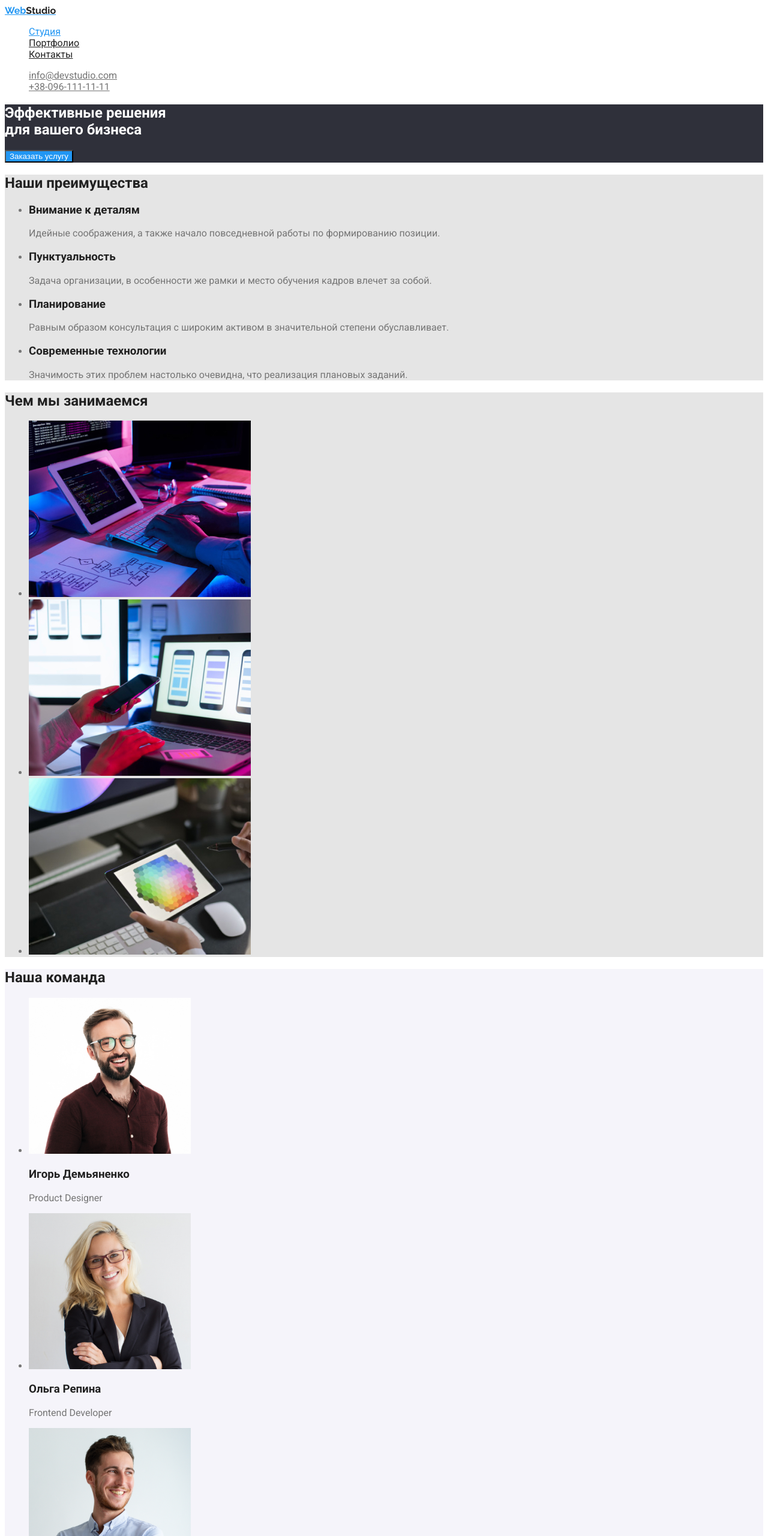
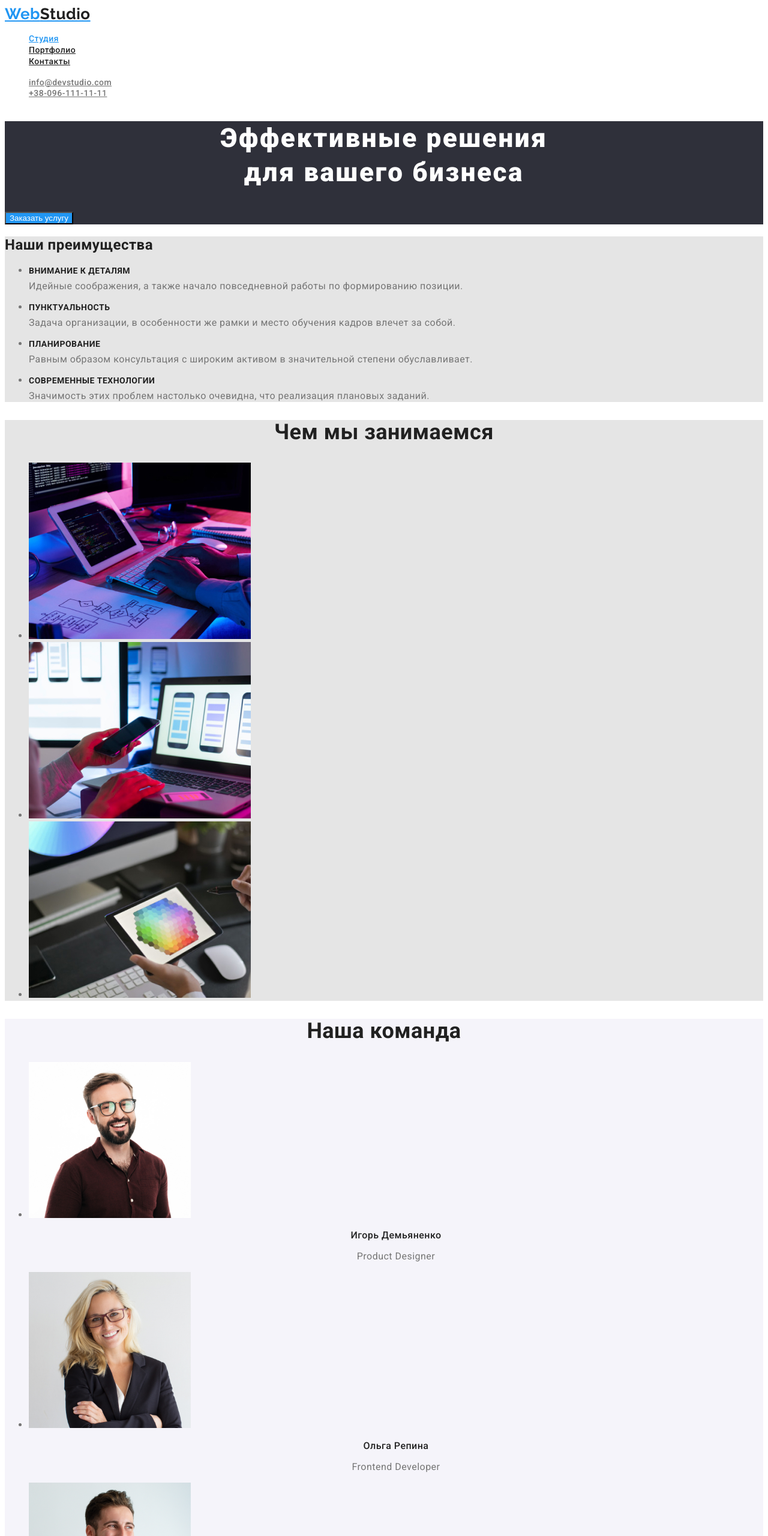
Before and after one commit to Shapikk/goit-markup-hw-02, a plain HTML site: page index.html in a window 1280 px wide. Shown: the top 2560 px of the page at 60% size. Drawn offline with Linux system fonts and the light colour scheme.

Commit message:
Initial commit

```diff
--- a/css/styles.css
+++ b/css/styles.css
@@ -7,17 +7,25 @@ body {
   color: var(--primery-text-color);
   background-color: #ffffff;
   font-family: Roboto, sans-serif;
+  letter-spacing: 0.03em;
+  font-size: 16px;
+  line-height: 1.18;
 }
 h2,
 h3 {
   color: var(--title-text-color);
 }
+
 .list {
   list-style: none;
 }
 .logo {
   color: var(--address-color);
+
   font-family: Raleway, cursive;
+  font-weight: bold;
+  font-size: 26px;
+  line-height: 1.19;
 }
 span.studio {
   color: var(--title-text-color);
@@ -25,6 +33,11 @@ span.studio {
 /*Переходы на страницы*/
 .site-nav .link {
   color: var(--title-text-color);
+
+  font-style: normal;
+  font-weight: 500;
+  font-size: 14px;
+  line-height: 1.14;
 }
 .site-nav .link:hover,
 .site-nav .link:focus {
@@ -35,6 +48,10 @@ span.studio {
 }
 .auth-nav .link {
   color: var(--primery-text-color);
+
+  font-weight: 500;
+  font-size: 14px;
+  line-height: 1.14;
 }
 .auth-nav .link:hover,
 .auth-nav .link:focus {
@@ -46,15 +63,42 @@ span.studio {
 }
 .hero-title {
   color: #ffffff;
+  font-weight: 900;
+  font-size: 44px;
+  line-height: 1.3;
+  text-align: center;
+  letter-spacing: 0.06em;
 }
 /* Секция 2,3 */
 .section-title {
   background-color: #e5e5e5;
 }
-
+.site-name {
+  font-weight: bold;
+  font-size: 14px;
+  line-height: 1.14px;
+  text-transform: uppercase;
+}
 /* Секция 4  */
 .section-com {
   background-color: #f5f4fa;
+}
+.site-names {
+  font-weight: 500;
+  font-size: 16px;
+  line-height: 1.18;
+  text-align: center;
+}
+.site-job {
+  font-size: 16px;
+  line-height: 1.18;
+  text-align: center;
+}
+.site-htwo {
+  font-weight: bold;
+  font-size: 36px;
+  line-height: 1.16;
+  text-align: center;
 }
 /* Footer*/
 .footer-site {
@@ -77,9 +121,17 @@ span.studio-two {
 .button {
   background-color: var(--address-color);
   color: #ffffff;
+  cursor: pointer;
 }
 /* Потрфолио кнопки  */
 .button.secondary {
   color: var(--title-text-color);
   background-color: #f5f4fa;
+  cursor: pointer;
 }
+.port-name {
+  font-weight: bold;
+  font-size: 18px;
+  line-height: 2;
+  letter-spacing: 0.06em;
+}
--- a/index.html
+++ b/index.html
@@ -39,22 +39,22 @@
     <h2>Наши преимущества</h2>
     <ul class="site-list">
 <li>
-    <h3>Внимание к деталям</h3>
+    <h3 class="site-name">Внимание к деталям</h3>
     <p>Идейные соображения,
     а также начало повседневной работы по формированию позиции.</p>
 </li>
 <li>
-    <h3>Пунктуальность</h3>
+    <h3 class="site-name">Пунктуальность</h3>
     <p>Задача организации, в особенности
     же рамки и место обучения кадров влечет за собой.</p>
 </li>
 <li>
-    <h3>Планирование</h3>
+    <h3 class="site-name">Планирование</h3>
     <p>Равным образом консультация
     с широким активом в значительной степени обуславливает.</p>
 </li>
 <li>
-    <h3>Современные технологии</h3>
+    <h3 class="site-name">Современные технологии</h3>
     <p>Значимость этих проблем настолько
        очевидна, что реализация плановых заданий.</p>
 </li>
@@ -62,7 +62,7 @@
 </section>
 <!--Секция 3-->
 <section class="section-title">
-<h2>Чем мы занимаемся</h2>
+<h2 class="site-htwo">Чем мы занимаемся</h2>
 <ul class="site-img">
     <li><img src= "./images/img—копия.jpg" alt="набор текста на планшете" width="370" height="294"></li>
     <li><img src= "./images/img(1)—копия.jpg" alt="человек держит в руках телефон" width="370" height="294"></li>
@@ -71,21 +71,21 @@
 </section>
 <!--Секция 4-->
 <section class="section-com">
-    <h2>Наша команда</h2>
-    <ul class="site=com">
+    <h2 class="site-htwo">Наша команда</h2>
+    <ul class="site-com">
         <li><img src="./images/img(3).jpg" alt="Игорь Демьяненко" width="270" height="260">
-        <h3>Игорь Демьяненко</h3>
-        <p>Product Designer</p>
+        <h3 class="site-names">Игорь Демьяненко</h3>
+        <p class="site-job">Product Designer</p>
         </li>
         <li><img src="./images/img(4).jpg" alt="Ольга Репина" width="270" height="260">
-        <h3>Ольга Репина</h3>
-        <p>Frontend Developer</p></li>
+        <h3 class="site-names">Ольга Репина</h3>
+        <p class="site-job">Frontend Developer</p></li>
         <li><img src="./images/img(5).jpg" alt="Николай Тарасов" width="270" height="260">
-        <h3>Николай Тарасов</h3>
-        <p>Marketing</p></li>
+        <h3 class="site-names">Николай Тарасов</h3>
+        <p class="site-job">Marketing</p></li>
         <li><img src="./images/img(6).jpg" alt="Михаил Ермаков" width="270" height="260">
-        <h3>Михаил Ермаков</h3>
-        <p>UI Designer</p></li>
+        <h3 class="site-names">Михаил Ермаков</h3>
+        <p class="site-job">UI Designer</p></li>
     </ul>
 </section>
 </main>
```
Also changed, not shown: portfolio.html (+10 -10 lines).
